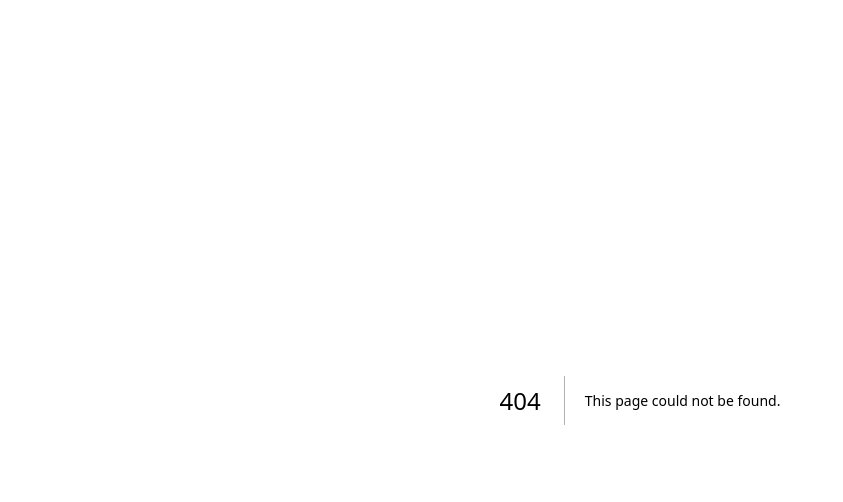
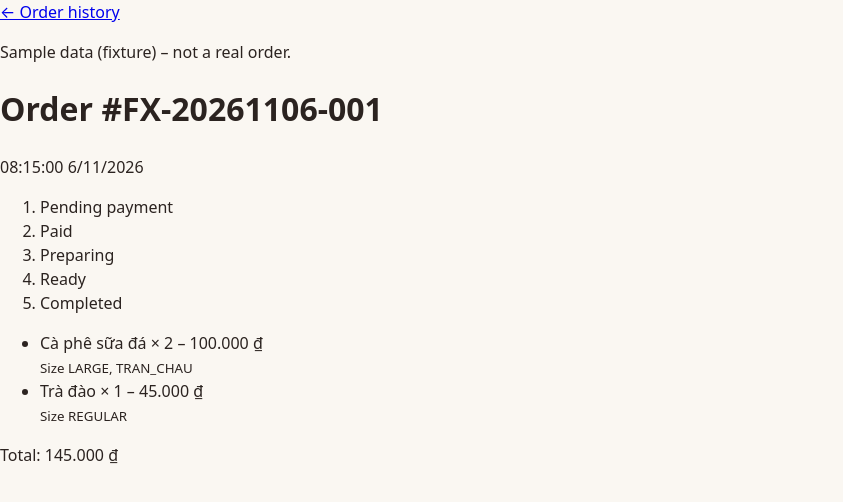
Before and after one commit to Gtvkun-ai/brewlite-a2, a Next.js app in the folder apps/web/: page /orders/fx-1001 in a window 1280 px wide. Before the commit this address had no page. Shown: the top 502 px of the page, without its empty margins (0-843 px from the left). Built offline with nearby package versions, Linux system fonts and the light colour scheme; no server answers.

Commit message:
feat(web): add order detail page with stepper

```diff
--- /dev/null
+++ b/apps/web/app/orders/[id]/page.tsx
@@ -0,0 +1,77 @@
+'use client';
+
+import Link from 'next/link';
+import { useParams } from 'next/navigation';
+import { useCallback, useEffect, useState } from 'react';
+import { OrderStepper } from '../../../components/OrderStepper';
+import { Error as ErrorState, Loading } from '../../../components/States';
+import { ApiError } from '../../../lib/api';
+import { formatDateTime, formatVnd } from '../../../lib/format';
+import { fetchOrder, isUsingFixtures } from '../../../lib/orders-api';
+import type { OrderResponse } from '../../../lib/types';
+
+type State =
+  | { kind: 'loading' }
+  | { kind: 'error'; message: string }
+  | { kind: 'ready'; order: OrderResponse };
+
+function toMessage(err: unknown): string {
+  if (err instanceof ApiError) {
+    if (err.status === 401) return 'Please sign in to view this order.';
+    if (err.status === 403) return 'You do not have permission to view this order.';
+    if (err.status === 404) return 'Order not found.';
+  }
+  return 'Could not load this order.';
+}
+
+export default function OrderDetailPage() {
+  const { id } = useParams<{ id: string }>();
+  const [state, setState] = useState<State>({ kind: 'loading' });
+
+  const load = useCallback(async () => {
+    setState({ kind: 'loading' });
+    try {
+      setState({ kind: 'ready', order: await fetchOrder(id) });
+    } catch (err) {
+      setState({ kind: 'error', message: toMessage(err) });
+    }
+  }, [id]);
+
+  useEffect(() => {
+    void load();
+  }, [load]);
+
+  return (
+    <main>
+      <Link href="/orders">← Order history</Link>
+      {isUsingFixtures && (
+        <p data-testid="fixture-banner">Sample data (fixture) – not a real order.</p>
+      )}
+      {state.kind === 'loading' && <Loading label="Loading order…" />}
+      {state.kind === 'error' && (
+        <ErrorState message={state.message} onRetry={load} />
+      )}
+      {state.kind === 'ready' && (
+        <>
+          <h1>Order #{state.order.code}</h1>
+          <p>{formatDateTime(state.order.createdAt)}</p>
+          <OrderStepper status={state.order.status} />
+          <ul>
+            {state.order.items.map((it) => (
+              <li key={it.id}>
+                {it.productName} × {it.quantity} – {formatVnd(it.itemTotal)}
+                <br />
+                <small>
+                  Size {it.selectedSize}
+                  {it.selectedToppings.length > 0 &&
+                    `, ${it.selectedToppings.join(', ')}`}
+                </small>
+              </li>
+            ))}
+          </ul>
+          <p>Total: {formatVnd(state.order.totalAmount)}</p>
+        </>
+      )}
+    </main>
+  );
+}
--- a/apps/web/app/orders/page.tsx
+++ b/apps/web/app/orders/page.tsx
@@ -1,5 +1,5 @@
 'use client';
-
+// trang danh sách đơn
 import Link from 'next/link';
 import { useCallback, useEffect, useState } from 'react';
 import { statusLabel } from '../../components/OrderStepper';
```
